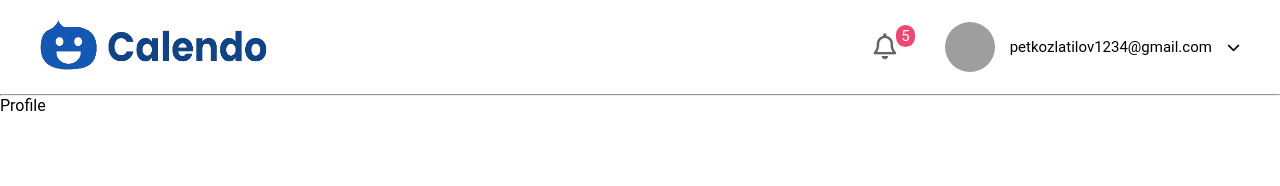
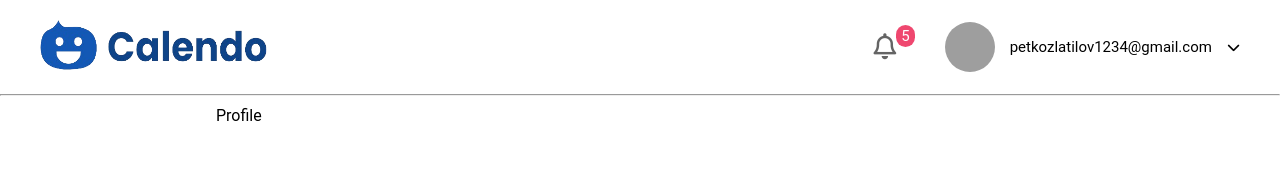
Before and after one commit to React-Duo/Event-Calendar, a React (Vite) app: page /profile in a window 1280 px wide. Shown: the top 186 px of the page. Built offline with nearby package versions, Linux system fonts and the light colour scheme; grey boxes are pictures that could not be loaded.

Commit message:
added the profile view (empty)

```diff
--- a/src/views/Profile/Profile.css
+++ b/src/views/Profile/Profile.css
@@ -0,0 +1,4 @@
+.container-profile{
+    margin-left: 200px;
+    padding: 10px 16px;
+}
--- a/src/views/Profile/Profile.jsx
+++ b/src/views/Profile/Profile.jsx
@@ -2,7 +2,9 @@ import "./Profile.css"
 
 const Profile = () => {
   return (
-    <div>Profile</div>
+    <div className="container-profile">
+    Profile
+    </div>
   )
 }
 
```
